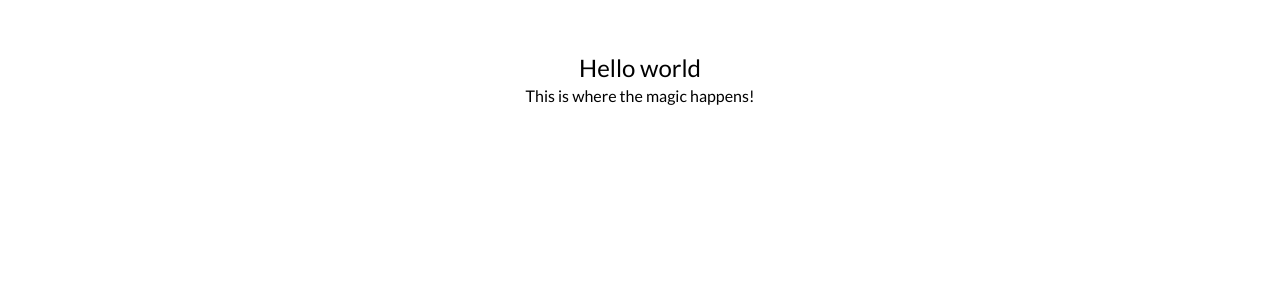
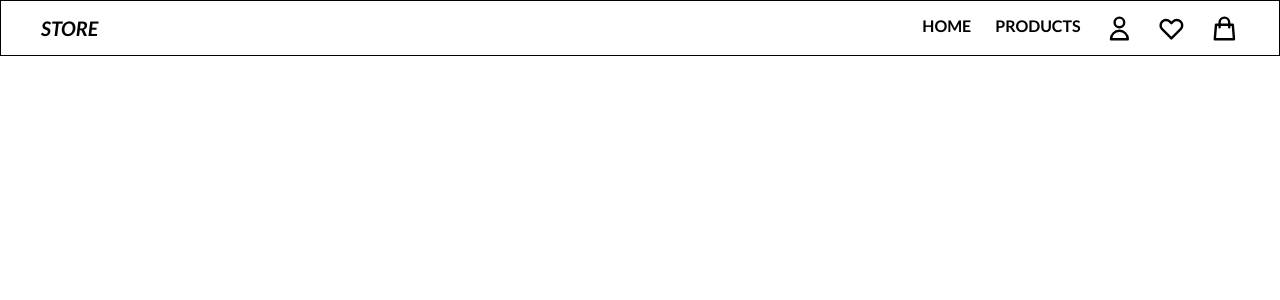
Before and after one commit to Avin008/miaka-ecommerce-app, a Next.js app: page / in a window 1280 px wide. Shown: the top 300 px of the page. Built offline with nearby package versions, Linux system fonts and the light colour scheme.

Commit message:
feat: added navbar

```diff
--- /dev/null
+++ b/components/Cart.tsx
@@ -0,0 +1,10 @@
+import { HiOutlineShoppingBag } from "react-icons/hi";
+const Cart = () => {
+  return (
+    <div className="">
+      <HiOutlineShoppingBag size={"1.8rem"} />
+    </div>
+  );
+};
+
+export default Cart;
--- /dev/null
+++ b/components/Layout.tsx
@@ -0,0 +1,16 @@
+import Navbar from "./Navbar";
+
+type Props = {
+  children: React.ReactNode;
+};
+
+const Layout = ({ children }: Props) => {
+  return (
+    <div>
+      <Navbar />
+      {children}
+    </div>
+  );
+};
+
+export default Layout;
--- /dev/null
+++ b/components/Navbar.tsx
@@ -0,0 +1,36 @@
+import Link from "next/link";
+import {
+  HiOutlineShoppingBag,
+  HiOutlineHeart,
+  HiOutlineUser,
+} from "react-icons/hi";
+import Cart from "./Cart";
+import Wishlist from "./Wishlist";
+
+const Navbar = () => {
+  return (
+    <div className="flex h-14 items-center justify-between border border-b border-black px-10">
+      <Link href="/">
+        <span className="cursor-pointer text-xl font-semibold italic">
+          STORE
+        </span>
+      </Link>
+
+      <ul className="flex gap-6 font-semibold">
+        <li className="cursor-pointer">HOME</li>
+        <li className="cursor-pointer">PRODUCTS</li>
+        <li className="cursor-pointer">
+          <HiOutlineUser size={"1.8rem"} />
+        </li>
+        <li className="relative cursor-pointer">
+          <Wishlist />
+        </li>
+        <li className="relative cursor-pointer">
+          <Cart />
+        </li>
+      </ul>
+    </div>
+  );
+};
+
+export default Navbar;
--- /dev/null
+++ b/components/Wishlist.tsx
@@ -0,0 +1,10 @@
+import { HiOutlineHeart } from "react-icons/hi";
+const Wishlist = () => {
+  return (
+    <div className="">
+      <HiOutlineHeart size={"1.8rem"} />
+    </div>
+  );
+};
+
+export default Wishlist;
--- a/package.json
+++ b/package.json
@@ -12,6 +12,7 @@
     "next": "12.3.0",
     "react": "18.2.0",
     "react-dom": "18.2.0",
+    "react-icons": "^4.4.0",
     "tailwind-scrollbar-hide": "^1.1.7"
   },
   "devDependencies": {
--- a/pages/_app.tsx
+++ b/pages/_app.tsx
@@ -1,8 +1,14 @@
-import '../styles/globals.css'
-import type { AppProps } from 'next/app'
+import "../styles/globals.css";
+import type { AppProps } from "next/app";
+import Navbar from "../components/Navbar";
+import Layout from "../components/Layout";
 
 function MyApp({ Component, pageProps }: AppProps) {
-  return <Component {...pageProps} />
+  return (
+    <Layout>
+      <Component {...pageProps} />
+    </Layout>
+  );
 }
 
-export default MyApp
+export default MyApp;
--- a/pages/index.tsx
+++ b/pages/index.tsx
@@ -3,9 +3,10 @@ import Head from "next/head";
 
 const Home: NextPage = () => {
   return (
-    <div className="flex h-40 flex-col items-center justify-center">
-      <h1 className="text-2xl font-medium">Hello world</h1>
-      <p>This is where the magic happens!</p>
+    <div className="">
+      <Head>
+        <title>Store</title>
+      </Head>
     </div>
   );
 };
```
Also changed, not shown: 1 other file (tests, documents, lock files or other folders).
